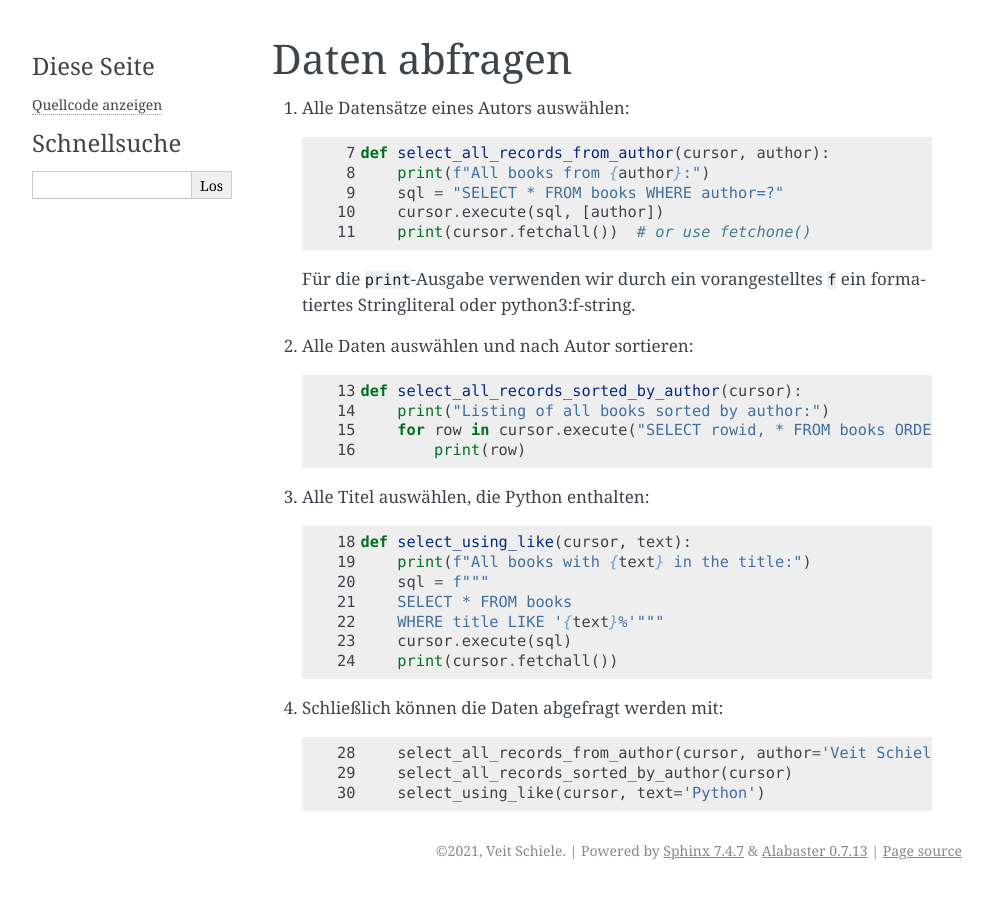
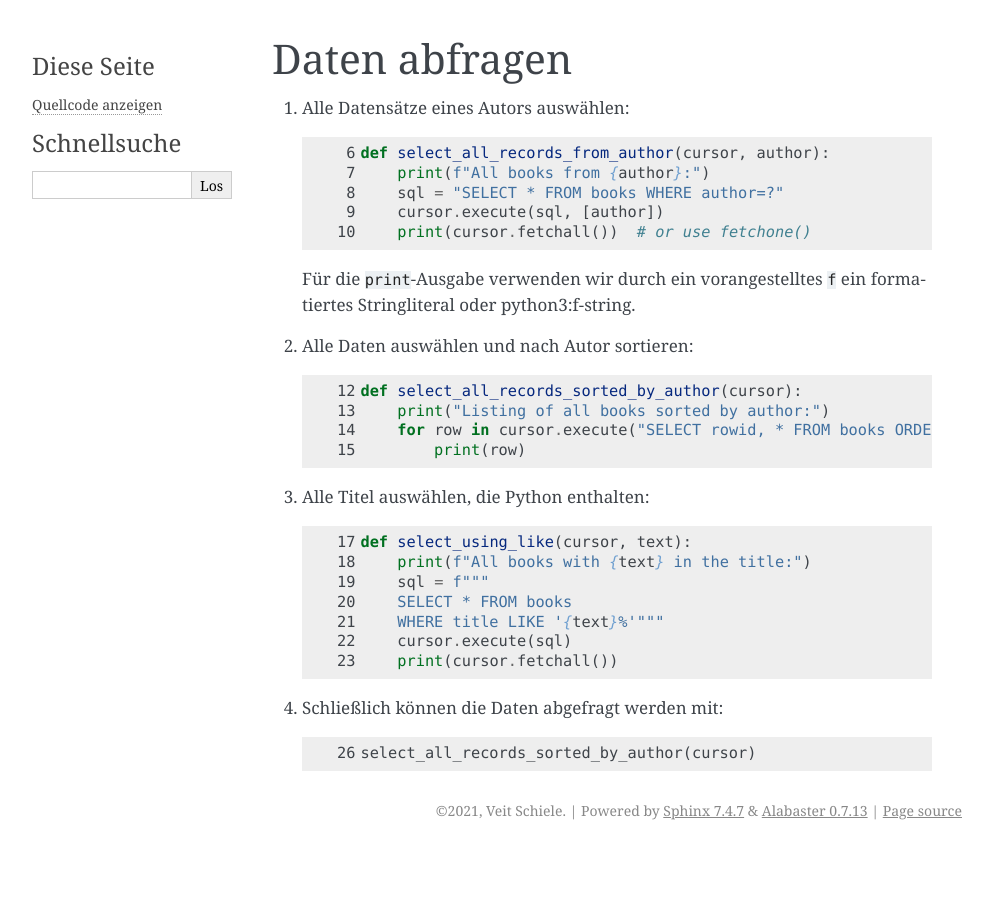
Before and after one commit to veit/python-basics-tutorial-de, a Sphinx documentation site: the page built from docs/save-data/query-data.rst, in a window 1280 px wide. Shown: the whole page, without its empty margins (148-1141 px from the left). Built offline with Sphinx 7.4.7, drawn with Linux system fonts in a browser that asks for light colours; pages that are not in the unit, such as notebooks, are missing from menus.

Commit message:
Simplify examples

```diff
--- a/docs/save-data/create_data.py
+++ b/docs/save-data/create_data.py
@@ -13,10 +13,10 @@ cursor.execute("""INSERT INTO books
 conn.commit()
 
 # insert multiple records using the more secure "?" method
-books = [('Jupyter Tutorial', 'en', 'Veit Schiele', 'BSD-3-Clause',
+new_books = [('Jupyter Tutorial', 'en', 'Veit Schiele', 'BSD-3-Clause',
           '2019-06-27'),
          ('Jupyter Tutorial', 'de', 'Veit Schiele', 'BSD-3-Clause',
           '2020-10-26'),
          ('PyViz Tutorial', 'en', 'Veit Schiele', 'BSD-3-Clause', '2020-04-13')]
-cursor.executemany("INSERT INTO books VALUES (?,?,?,?,?)", books)
+cursor.executemany("INSERT INTO books VALUES (?,?,?,?,?)", new_books)
 conn.commit()
--- a/docs/save-data/delete_data.py
+++ b/docs/save-data/delete_data.py
@@ -11,5 +11,4 @@ def delete_by_language(language):
     cursor.execute(sql)
     conn.commit()
 
-if __name__ == '__main__':
-    delete_by_language(language='de')
+delete_by_language(language='de')
--- a/docs/save-data/query-data.rst
+++ b/docs/save-data/query-data.rst
@@ -5,8 +5,8 @@ Daten abfragen
 
    .. literalinclude:: query_data.py
       :language: python
-      :lines: 7-11
-      :lineno-start: 7
+      :lines: 6-10
+      :lineno-start: 6
 
    Für die ``print``-Ausgabe verwenden wir durch ein vorangestelltes ``f``
    ein formatiertes Stringliteral oder :term:`python3:f-string`.
@@ -15,19 +15,19 @@ Daten abfragen
 
    .. literalinclude:: query_data.py
       :language: python
-      :lines: 13-16
-      :lineno-start: 13
+      :lines: 12-15
+      :lineno-start: 12
 
 #. Alle Titel auswählen, die Python enthalten:
 
    .. literalinclude:: query_data.py
       :language: python
-      :lines: 18-24
-      :lineno-start: 18
+      :lines: 17-23
+      :lineno-start: 17
 
 #. Schließlich können die Daten abgefragt werden mit:
 
    .. literalinclude:: query_data.py
       :language: python
-      :lines: 28-30
-      :lineno-start: 28
+      :lines: 26
+      :lineno-start: 26
--- a/docs/save-data/query_data.py
+++ b/docs/save-data/query_data.py
@@ -1,8 +1,7 @@
 import sqlite3
 
-def get_cursor():
-    conn = sqlite3.connect("library.db")
-    return conn.cursor()
+conn = sqlite3.connect("library.db")
+cursor = conn.cursor()
 
 def select_all_records_from_author(cursor, author):
     print(f"All books from {author}:")
@@ -23,8 +22,6 @@ def select_using_like(cursor, text):
     cursor.execute(sql)
     print(cursor.fetchall())
 
-if __name__ == '__main__':
-    cursor = get_cursor()
-    select_all_records_from_author(cursor, author='Veit Schiele')
-    select_all_records_sorted_by_author(cursor)
-    select_using_like(cursor, text='Python')
+select_all_records_from_author(cursor, author='Veit Schiele')
+select_all_records_sorted_by_author(cursor)
+select_using_like(cursor, text='Python')
--- a/docs/save-data/update-data.rst
+++ b/docs/save-data/update-data.rst
@@ -12,5 +12,5 @@ Daten aktualisieren
 
    .. literalinclude:: update_data.py
       :language: python
-      :lines: 16,17
-      :lineno-start: 16
+      :lines: 15,16
+      :lineno-start: 15
--- a/docs/save-data/update_data.py
+++ b/docs/save-data/update_data.py
@@ -12,6 +12,5 @@ def update_license(old_name, new_name):
     cursor.execute(sql)
     conn.commit()
 
-if __name__ == '__main__':
-    update_license(old_name='BSD',
-                  new_name='BSD-3-Clause')
+update_license(old_name='BSD',
+               new_name='BSD-3-Clause')
```
Also changed, not shown: docs/save-data/delete-data.rst (+4 -4 lines).
